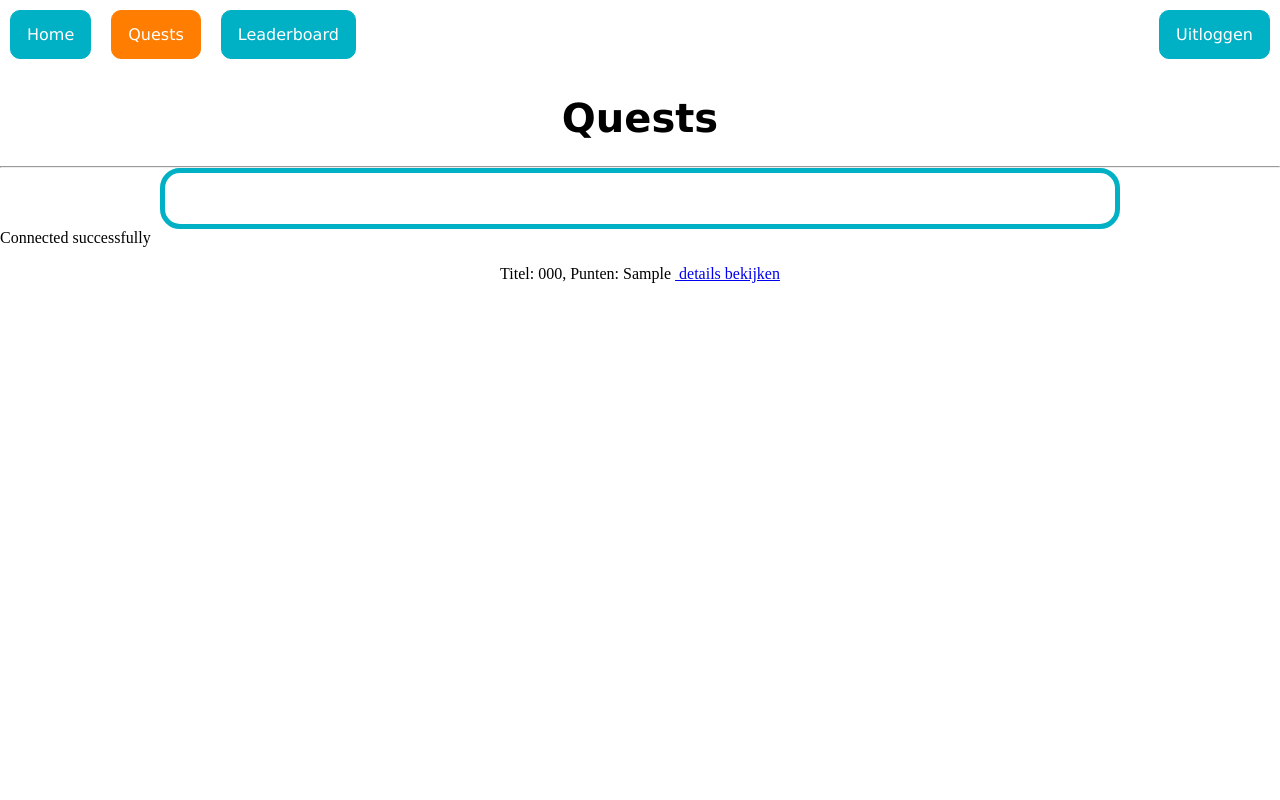
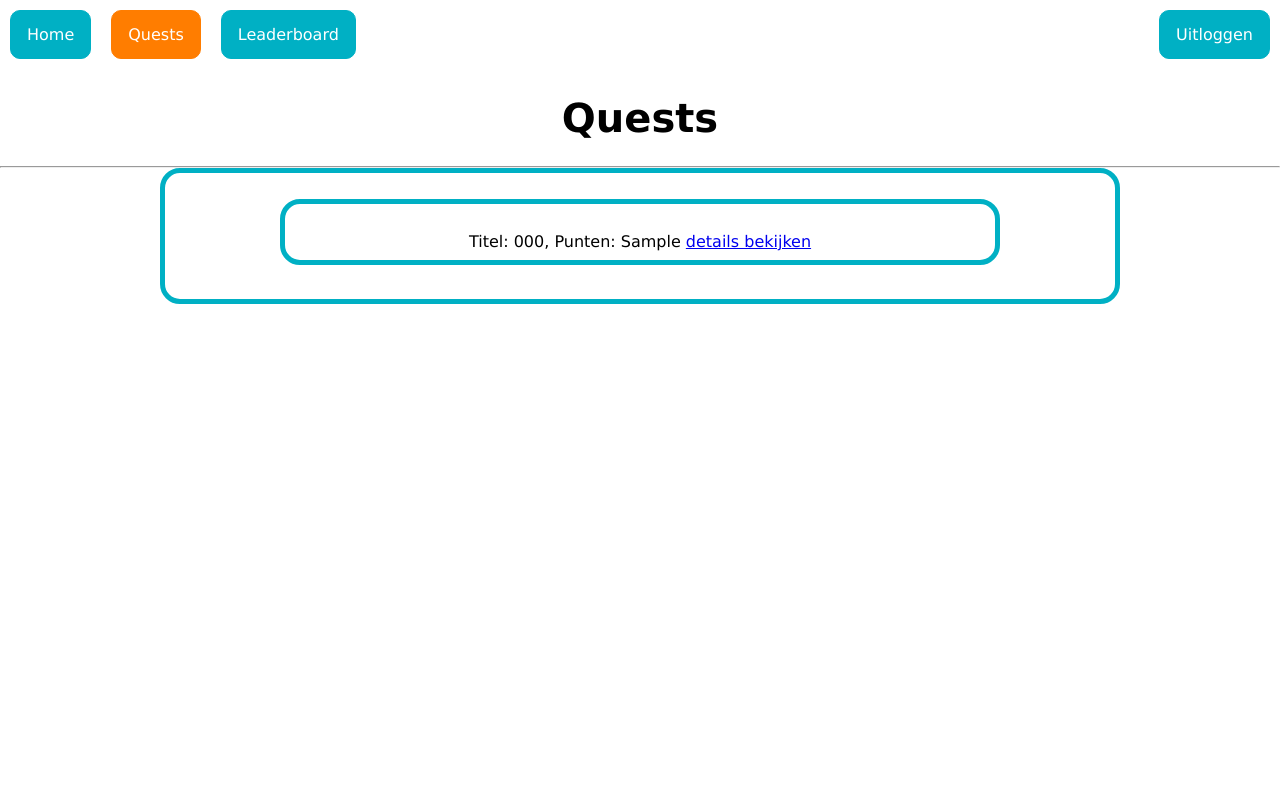
Before and after one commit to KyanJeuring/HondsrugQuest, a PHP site: page /Quests.php in a window 1280 px wide. Run offline with PHP 8.4, Linux system fonts and the light colour scheme; the visitor is signed in with stand-in values (Sample User, id 1); tables that the repository leaves empty or names only in its code hold one stand-in row (values such as "Sample post").

Commit message:
HOndsrug Quest v0.12b
Stijl aanpassingen

```diff
--- a/Quests.php
+++ b/Quests.php
@@ -27,14 +27,7 @@ if (isset($_SESSION['id']) && isset($_SESSION['uName']) && isset($_SESSION['Emai
     <h1 class="pageTitle">Quests</h1>
     <hr>
     <div>
-
-        </div>
-    </body>
-
-    </html>
         <?php
-
-
         $servername = "127.0.0.1";
         $username = "hondsrug_hondsrugquest";
         $password = "hondsrugquest";
@@ -47,15 +40,13 @@ if (isset($_SESSION['id']) && isset($_SESSION['uName']) && isset($_SESSION['Emai
         if ($conn->connect_error) {
             die("Connection failed: " . $conn->connect_error);
         }
-    echo "Connected successfully";
-
         $sql = "SELECT * FROM Quest";
         $result = $conn->query($sql);
 
         if ($result > 0) {
             //quests laten zien
             while ($row = $result->fetch_assoc()) {
-            echo "<center>" . "<br>" . "Titel: " . $row["titel"] . "," . "&nbsp;" . "Punten: " . $row["punten"] . "&nbsp;" . "<a href='./questdetails.php?id=" . $row['id'] . "'> details bekijken  </a> </button>" . "</center>";
+                echo "<div class='QDiv'>" . "<br>" . "Titel: " . $row["titel"] . "," . "&nbsp;" . "Punten: " . $row["punten"] . "&nbsp;" . "<a href='./questdetails.php?id=" . $row['id'] . "'>details bekijken  </a>" . "</div>";
             }
         } else {
             echo "Geen quests beschikbaar.";
@@ -66,3 +57,7 @@ if (isset($_SESSION['id']) && isset($_SESSION['uName']) && isset($_SESSION['Emai
         exit();
     }
         ?>
+    </div>
+</body>
+
+</html>
--- a/css/index.css
+++ b/css/index.css
@@ -10,6 +10,19 @@ div {
     width: 75%;
     margin: auto;
     padding: 2%;
+}
+
+.QDiv {
+    border: 5px solid #00b0c4;
+    text-align: center;
+    text-wrap: wrap;
+    border-radius: 20px;
+    width: 80%;
+    margin-bottom: 1%;
+    padding: 1%;
+    font-family: UniSans, Verdana, Arial, sans-serif;
+    font-size: 100%;
+    text-decoration: none;
 }
 
 form {
```
Lines whose indentation alone changed are shown as unchanged.
